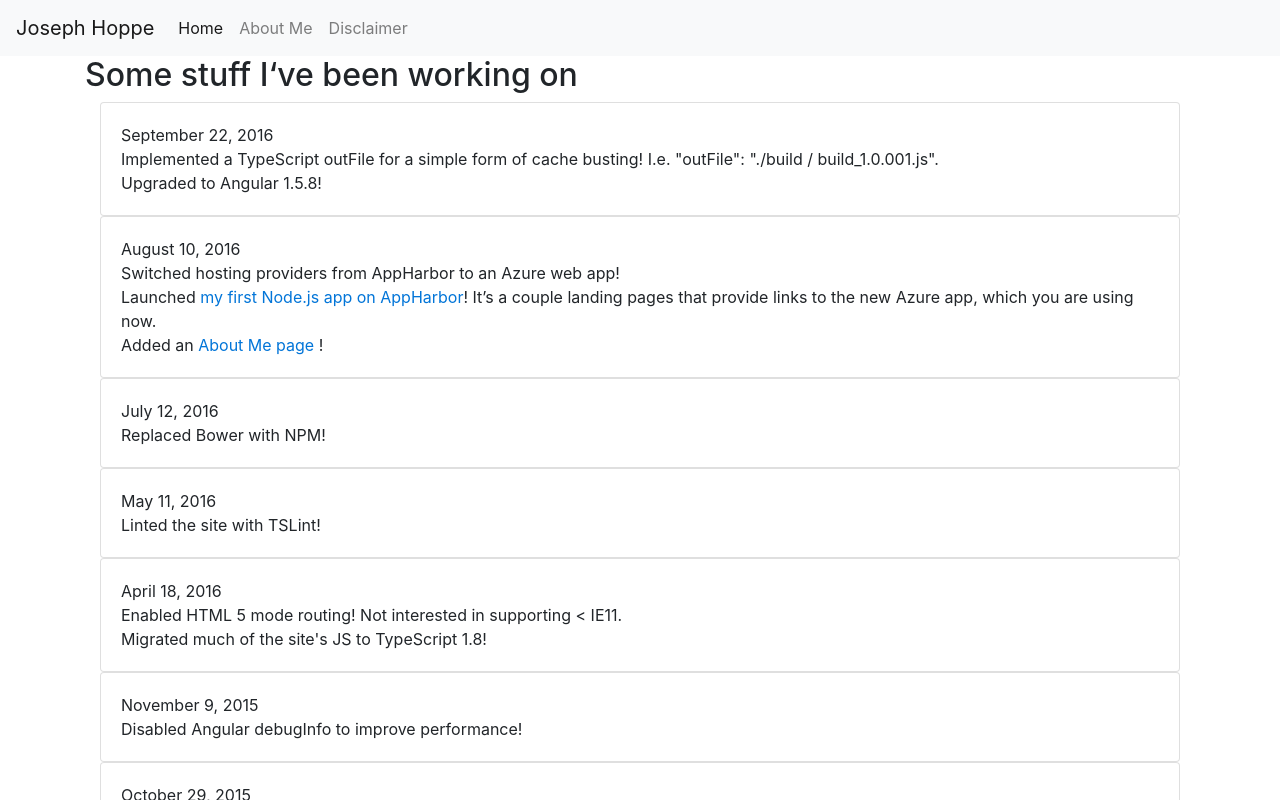
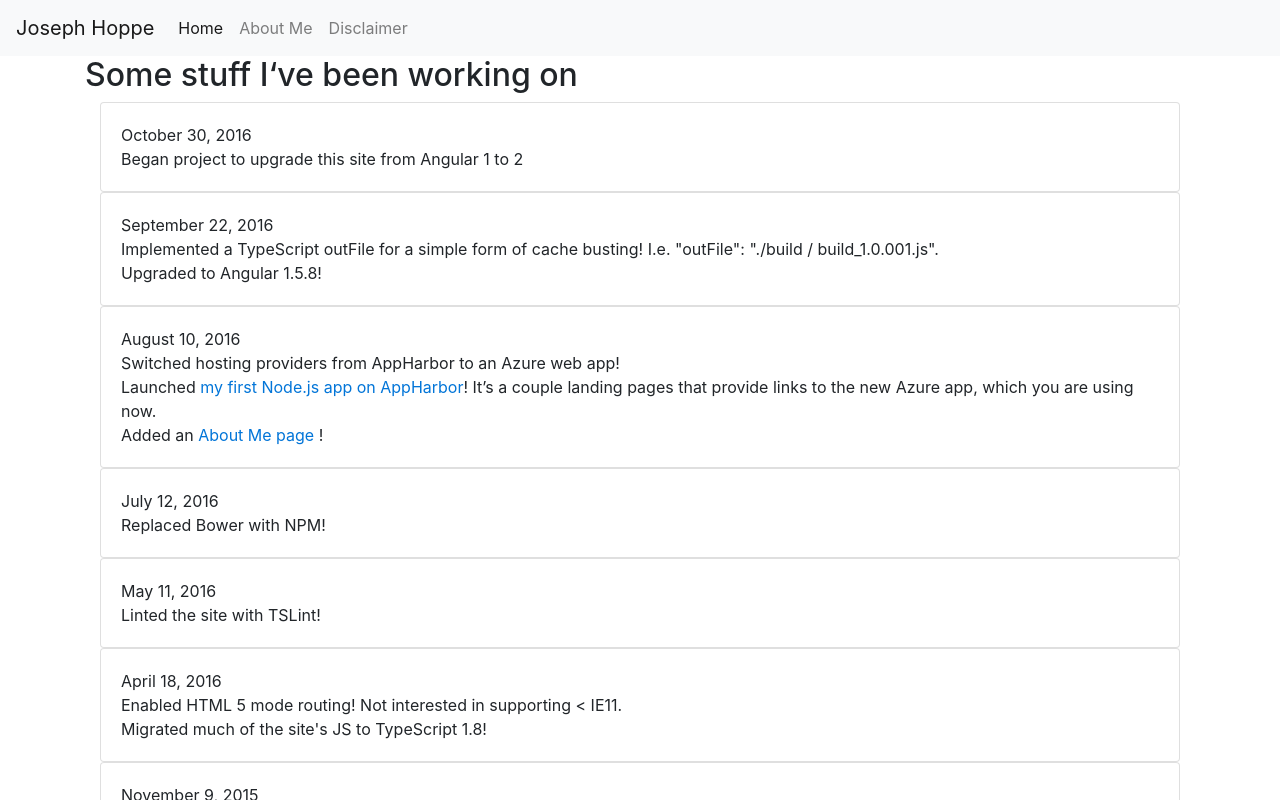
Before and after one commit to joehoppe/Personal-Site-2.0, a React (Create React App) app: page / in a window 1280 px wide. Shown: the top 800 px of the page. Built offline with nearby package versions, Linux system fonts and the light colour scheme.

Commit message:
Added new card for October 2016

```diff
--- a/src/CardList/CardList.js
+++ b/src/CardList/CardList.js
@@ -7,6 +7,10 @@ class CardList extends React.Component {
     super(props);
 
     const cards = [
+      {
+        date: "October 30, 2016",
+        text: `Began project to upgrade this site from Angular 1 to 2`
+      },
       {
         date: "September 22, 2016",
         text: `Implemented a TypeScript outFile for a simple form of cache busting! I.e. "outFile": "./build / build_1.0.001.js".
```
